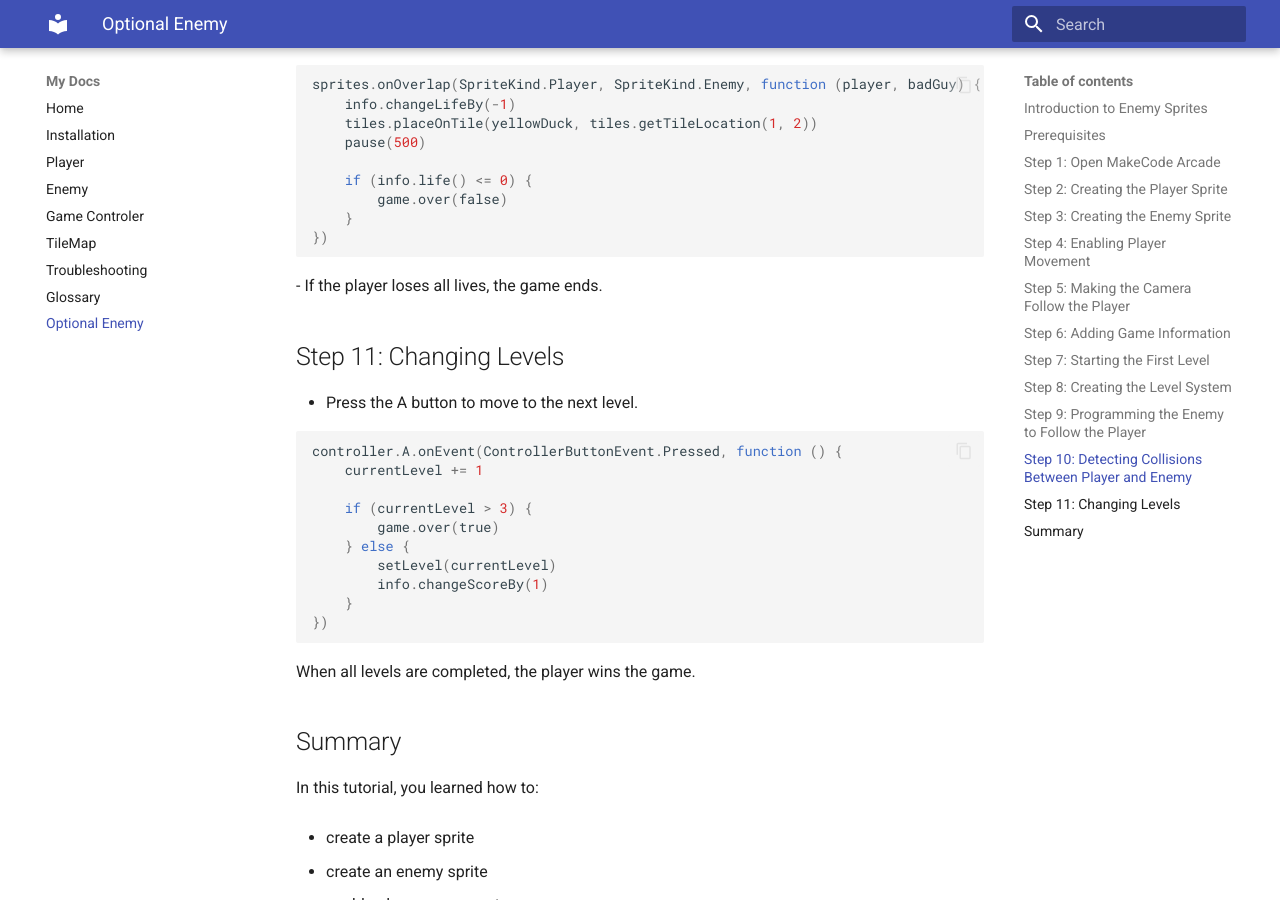
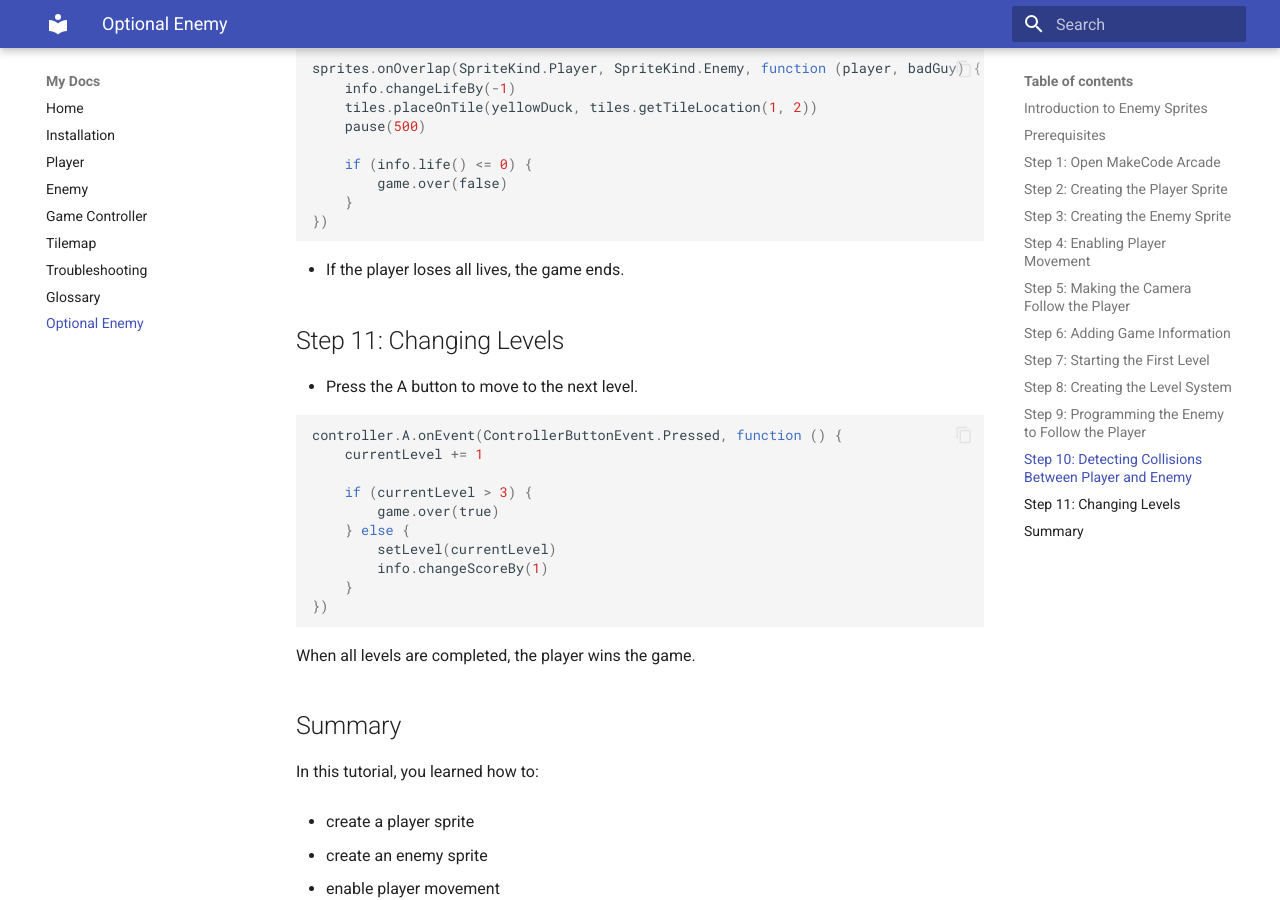
Before and after one commit to Tinabcit/comm2216-user-documentation, an MkDocs documentation site: the page built from docs/enemy-higher-level.md, in a window 1280 px wide and 900 px high, scrolled down 4547 px. Built offline with MkDocs 1.6.1 and Material for MkDocs 9.7.7, drawn with Linux system fonts in a browser that asks for light colours; some of the changed text lies outside the part shown.

Commit message:
Added body functionality of the body mkdocs

````diff
--- a/docs/enemy-higher-level.md
+++ b/docs/enemy-higher-level.md
@@ -132,16 +132,22 @@
 info.setLife(3)
 info.setScore(0)
 ```
+
 - The player starts with three lives.
 
 ## Step 7: Starting the First Level
+
 - Track the current level and load the first level.
+
 ``` javascript
 let currentLevel = 1
 setLevel(currentLevel)
 ```
+
 ## Step 8: Creating the Level System
+
 - The setLevel() function loads different tilemaps and positions the sprites.
+
 ``` javascript
 function setLevel(level: number) {
     if (level == 1) {
@@ -159,10 +165,13 @@
     }
 }
 ```
+
 - Each level loads a different map and places the enemy in a new location.
 
 ## Step 9: Programming the Enemy to Follow the Player
+
 - The enemy moves toward the player every second.
+
 ``` javascript
 game.onUpdateInterval(1000, function () {
     if (enemy.x < yellowDuck.x) {
@@ -178,10 +187,13 @@
     }
 })
 ```
+
 - This creates a simple enemy chasing behavior.
 
 ## Step 10: Detecting Collisions Between Player and Enemy
+
 When the enemy touches the player, the player loses one life.
+
 ``` javascript
 sprites.onOverlap(SpriteKind.Player, SpriteKind.Enemy, function (player, badGuy) {
     info.changeLifeBy(-1)
@@ -193,9 +205,11 @@
     }
 })
 ```
+
 - If the player loses all lives, the game ends.
 
 ## Step 11: Changing Levels
+
 - Press the A button to move to the next level.
 
 ``` javascript
@@ -214,6 +228,7 @@
 When all levels are completed, the player wins the game.
 
 ## Summary
+
 In this tutorial, you learned how to:
 
 - create a player sprite
--- a/mkdocs.yml
+++ b/mkdocs.yml
@@ -10,8 +10,8 @@
   - Installation: body.md
   - Player: player.md
   - Enemy: enemy.md
-  - Game Controler: game-controls.md
-  - TileMap: tilemaps-levels.md
+  - Game Controller: game-controls.md
+  - Tilemap: tilemaps-levels.md
   - Troubleshooting: troubleshooting.md
   - Glossary: glossary.md
   - Optional Enemy: enemy-higher-level.md
````
Also changed, not shown: other parts of docs/enemy-higher-level.md (+1 -1 lines).
